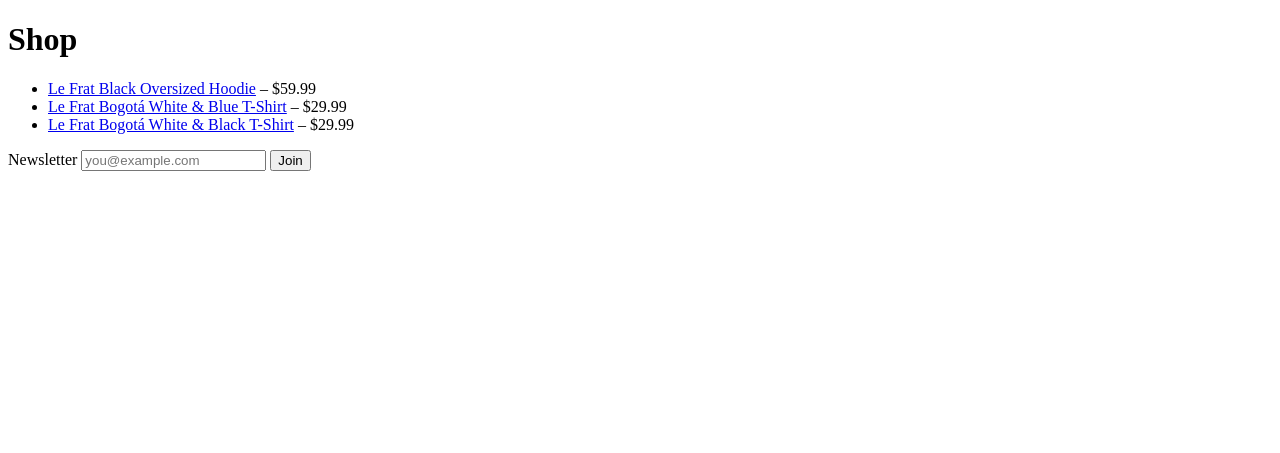
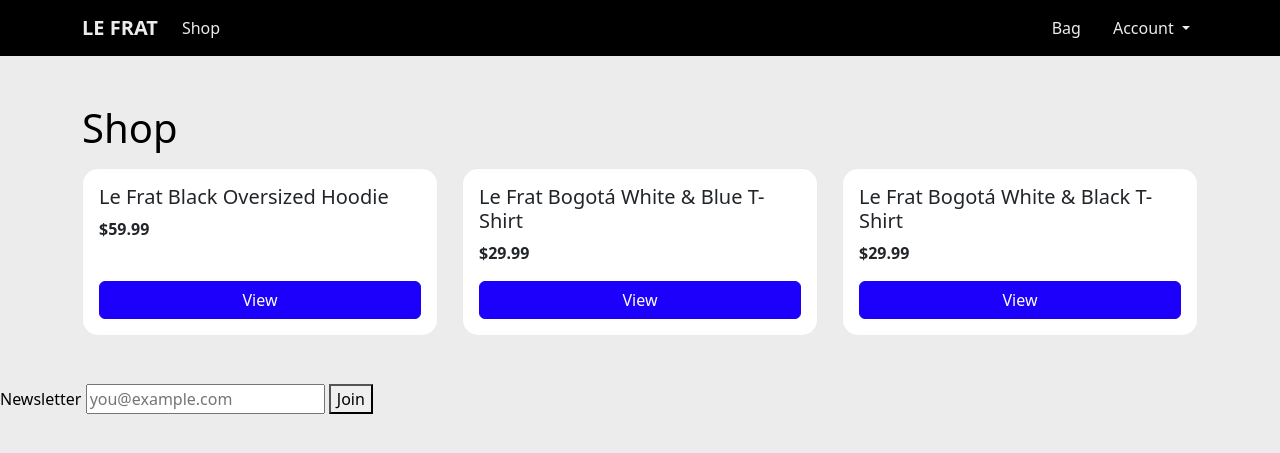
Before and after one commit to madlp24/le-frat, a Django app: page /products/ in a window 1280 px wide. Shown: the top 453 px of the page. Run offline with Django 5.2, Linux system fonts and the light colour scheme; data comes from the database, SQL or seed files in the repository.

Commit message:
Separate global navbar from products page and apply Bootstrap layout

```diff
--- a/products/templates/products/products.html
+++ b/products/templates/products/products.html
@@ -3,19 +3,48 @@
 {% block title %}Shop | Le Frat{% endblock %}
 
 {% block content %}
-<h1>Shop</h1>
+<div class="container py-4">
 
-{% if products %}
-  <ul>
-    {% for product in products %}
-    <li>
-        <a href="{% url 'product_detail' product.id %}">{{ product.name }}</a>
-        – ${{ product.price }}
-    </li>
-    {% endfor %}
+  <div class="d-flex justify-content-between align-items-center mb-3">
+    <h1 class="m-0">Shop</h1>
+  </div>
 
-  </ul>
-{% else %}
-  <p>No products available yet.</p>
-{% endif %}
+  {% if products %}
+    <div class="row g-4">
+      {% for product in products %}
+        <div class="col-12 col-sm-6 col-lg-4">
+          <div class="card h-100">
+
+            {% if product.image %}
+              <img
+                src="{{ product.image.url }}"
+                class="card-img-top"
+                alt="{{ product.name }}"
+              >
+            {% endif %}
+
+            <div class="card-body d-flex flex-column">
+              <h5 class="card-title">{{ product.name }}</h5>
+
+              <p class="card-text fw-bold mb-3">
+                ${{ product.price }}
+              </p>
+
+              <a
+                href="{% url 'product_detail' product.id %}"
+                class="btn btn-primary mt-auto"
+              >
+                View
+              </a>
+            </div>
+
+          </div>
+        </div>
+      {% endfor %}
+    </div>
+  {% else %}
+    <p>No products available yet.</p>
+  {% endif %}
+
+</div>
 {% endblock %}
--- a/static/css/base.css
+++ b/static/css/base.css
@@ -0,0 +1,66 @@
+:root{
+  --lf-blue: #1D00FB;
+  --lf-black: #000000;
+  --lf-offwhite: #ECECEC;
+}
+
+/* Global */
+body{
+  background: var(--lf-offwhite);
+  color: var(--lf-black);
+}
+
+/* Links */
+a{
+  color: var(--lf-blue);
+}
+a:hover{
+  color: var(--lf-black);
+}
+
+/* Buttons (Bootstrap override) */
+.btn-primary{
+  background-color: var(--lf-blue);
+  border-color: var(--lf-blue);
+}
+.btn-primary:hover{
+  background-color: var(--lf-black);
+  border-color: var(--lf-black);
+}
+
+.btn-outline-primary{
+  color: var(--lf-blue);
+  border-color: var(--lf-blue);
+}
+.btn-outline-primary:hover{
+  background-color: var(--lf-blue);
+  border-color: var(--lf-blue);
+}
+
+/* Cards */
+.card{
+  border: 1px solid rgba(0,0,0,0.08);
+  border-radius: 1rem;
+}
+.card-img-top{
+  border-top-left-radius: 1rem;
+  border-top-right-radius: 1rem;
+}
+
+/* Navbar */
+.navbar{
+  background: var(--lf-black) !important;
+}
+.navbar .nav-link,
+.navbar .navbar-brand{
+  color: var(--lf-offwhite) !important;
+}
+.navbar .nav-link:hover{
+  color: var(--lf-blue) !important;
+}
+
+/* Form focus glow */
+.form-control:focus{
+  border-color: var(--lf-blue);
+  box-shadow: 0 0 0 0.2rem rgba(29,0,251,0.25);
+}
--- a/templates/base.html
+++ b/templates/base.html
@@ -5,21 +5,48 @@
 <head>
   <meta charset="utf-8">
   <meta name="viewport" content="width=device-width, initial-scale=1">
+
   <title>{% block title %}Le Frat{% endblock %}</title>
+
+  <!-- Bootstrap -->
+  <link
+    href="https://cdn.jsdelivr.net/npm/bootstrap@5.3.3/dist/css/bootstrap.min.css"
+    rel="stylesheet"
+  >
+
+  <!-- Custom CSS -->
   <link rel="stylesheet" href="{% static 'css/base.css' %}">
-  <meta name="description" content="{% block meta_description %}Le Frat official merchandise store.{% endblock %}">
+
+  <!-- Meta -->
+  <meta
+    name="description"
+    content="{% block meta_description %}Le Frat official merchandise store.{% endblock %}"
+  >
+
   {% block extra_css %}{% endblock %}
 </head>
 
 <body>
-  {% include 'includes/main-nav.html' %}
-  {% include 'includes/messages.html' %}
 
-  <main>
+  <!-- NAVBAR -->
+  {% include "includes/main-nav.html" %}
+
+  <!-- MESSAGES -->
+  {% include "includes/messages.html" %}
+
+  <!-- PAGE CONTENT -->
+  <main class="py-4">
     {% block content %}{% endblock %}
   </main>
 
-  {% include 'includes/footer.html' %}
+  <!-- FOOTER -->
+  {% include "includes/footer.html" %}
+
+  <!-- Bootstrap JS -->
+  <script
+    src="https://cdn.jsdelivr.net/npm/bootstrap@5.3.3/dist/js/bootstrap.bundle.min.js">
+  </script>
+
   {% block extra_js %}{% endblock %}
 </body>
 </html>
--- a/templates/includes/main-nav.html
+++ b/templates/includes/main-nav.html
@@ -0,0 +1,93 @@
+<nav class="navbar navbar-expand-lg navbar-dark">
+  <div class="container">
+
+    <!-- Brand -->
+    <a class="navbar-brand fw-bold" href="{% url 'home' %}">
+      LE FRAT
+    </a>
+
+    <!-- Mobile toggle -->
+    <button
+      class="navbar-toggler"
+      type="button"
+      data-bs-toggle="collapse"
+      data-bs-target="#mainNavbar"
+      aria-controls="mainNavbar"
+      aria-expanded="false"
+      aria-label="Toggle navigation"
+    >
+      <span class="navbar-toggler-icon"></span>
+    </button>
+
+    <!-- Links -->
+    <div class="collapse navbar-collapse" id="mainNavbar">
+
+      <!-- Left -->
+      <ul class="navbar-nav me-auto mb-2 mb-lg-0">
+        <li class="nav-item">
+          <a class="nav-link" href="{% url 'products' %}">Shop</a>
+        </li>
+      </ul>
+
+      <!-- Right -->
+      <ul class="navbar-nav ms-auto align-items-lg-center gap-lg-3">
+
+        <!-- Bag -->
+        <li class="nav-item">
+          <a class="nav-link position-relative" href="{% url 'view_bag' %}">
+            Bag
+            {% if product_count %}
+              <span
+                class="position-absolute top-0 start-100 translate-middle badge rounded-pill bg-primary">
+                {{ product_count }}
+              </span>
+            {% endif %}
+          </a>
+        </li>
+
+        <!-- Account -->
+        <li class="nav-item dropdown">
+          <a
+            class="nav-link dropdown-toggle"
+            href="#"
+            id="accountDropdown"
+            role="button"
+            data-bs-toggle="dropdown"
+            aria-expanded="false"
+          >
+            Account
+          </a>
+
+          <ul class="dropdown-menu dropdown-menu-end">
+
+            {% if request.user.is_authenticated %}
+              <li>
+                <a class="dropdown-item" href="{% url 'profile' %}">
+                  Profile
+                </a>
+              </li>
+              <li>
+                <a class="dropdown-item" href="{% url 'account_logout' %}">
+                  Logout
+                </a>
+              </li>
+            {% else %}
+              <li>
+                <a class="dropdown-item" href="{% url 'account_login' %}">
+                  Login
+                </a>
+              </li>
+              <li>
+                <a class="dropdown-item" href="{% url 'account_signup' %}">
+                  Sign Up
+                </a>
+              </li>
+            {% endif %}
+
+          </ul>
+        </li>
+
+      </ul>
+    </div>
+  </div>
+</nav>
```
